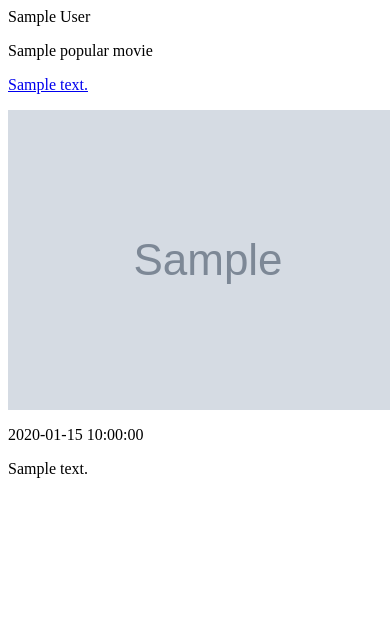
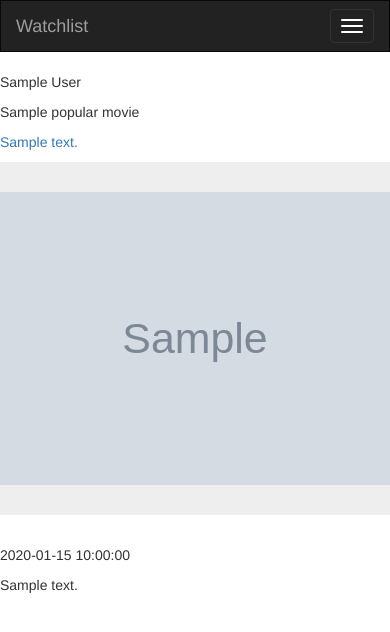
Before and after one commit to peter-wairimu/News_App, a Flask app: template app/templates/article.html in a window 390 px wide; the page is wider, and only the part inside the window is pictured. Shown: the top 632 px of that part. Run offline with Flask 2, Linux system fonts and the light colour scheme; the template is opened without the code that fills it: most values are stand-ins (such as "Sample title", 1, 10 or a date in 2020); grey boxes marked "Sample" are stand-in pictures; some libraries are stand-ins or nearby versions.

```diff
--- a/app/__init__.py
+++ b/app/__init__.py
@@ -1,5 +1,6 @@
 from flask import Flask
 from .config import DevConfig
+from flask_bootstrap import Bootstrap
 
 # Initializing application
 app = Flask(__name__,instance_relative_config = True)
@@ -8,4 +9,6 @@ app = Flask(__name__,instance_relative_config = True)
 app.config.from_object(DevConfig)
 app.config.from_pyfile('config.py')
 
+bootstrap = Bootstrap(app)
+
 from app import views
--- a/app/request.py
+++ b/app/request.py
@@ -1,8 +1,10 @@
+# from app.views import rticle
 from app import app
 import urllib.request,json
 from .models import news
 
 Movie = news.Newspaper
+Article = news.Article
 # Getting api key
 api_key = app.config['NEWS_API_KEY']
 
@@ -101,7 +103,7 @@ def process_articles(news_list):
 
 
         if title:
-            movie_object = Movie(title,author,description,url,urlToImage,publishedAt, content)
+            movie_object = Article(title,author,description,url,urlToImage,publishedAt, content)
             movie_sources.append(movie_object)
 
     return movie_sources
--- a/app/templates/article.html
+++ b/app/templates/article.html
@@ -1,21 +1,17 @@
-<head>
-    <meta charset="utf-8">
-    {% if title %}
-    <title> {{ title }}</title>
-    {% else %}
-    <title> Welcome to my news app</title>
-    {% endif %}
-</head>
+{% extends 'base.html'%}
+{%block content%}
+
 
 <div>
+
     {% for popular_movie in article %}
         <p>{{ popular_movie.author}}</p>
         <p>{{ popular_movie.title}}</p>
         <a href="{{ popular_movie.url}}">
         <p>{{ popular_movie.description}}</p>
         </a>
-        <div>
-        <img src="{{popular_movie.urlToImage}}" alt="">
+        <div class="jumbotron">
+        <img class="img-responsive" src="{{popular_movie.urlToImage}}" alt="goat image">
         </div>
         <p>{{ popular_movie.publishedAt}}</p>
         <p>{{ popular_movie.content}}</p>
@@ -24,3 +20,5 @@
 
     {% endfor %}
 </div>
+
+{% endblock %}
--- a/app/templates/base.html
+++ b/app/templates/base.html
@@ -0,0 +1,6 @@
+{% extends 'bootstrap/base.html'%}
+
+<!-- Navbar block  -->
+{% block navbar %}
+    {% include 'navbar.html' %}
+{% endblock %}
--- /dev/null
+++ b/app/templates/navbar.html
@@ -0,0 +1,18 @@
+<div class="navbar navbar-inverse" role="navigation">
+    <div class="container-fluid">
+        <div class="navbar-header">
+            <button type="button" class="navbar-toggle" data-toggle="collapse" data-target=".navbar-collapse">
+              <span class="sr-only">Toggle navigation</span>
+              <span class="icon-bar"></span>
+              <span class="icon-bar"></span>
+              <span class="icon-bar"></span>
+            </button>
+            <a class="navbar-brand" href="/"> Watchlist </a>
+        </div>
+        <div class="navbar-collapse collapse">
+            <ul class="nav navbar-nav">
+                <li><a href="/">Home</a></li>
+        </div>
+
+    </div>
+</div>
```
Also changed, not shown: app/templates/macros.html (+8 -1 lines), app/templates/movie.html (line endings or trailing spaces).
